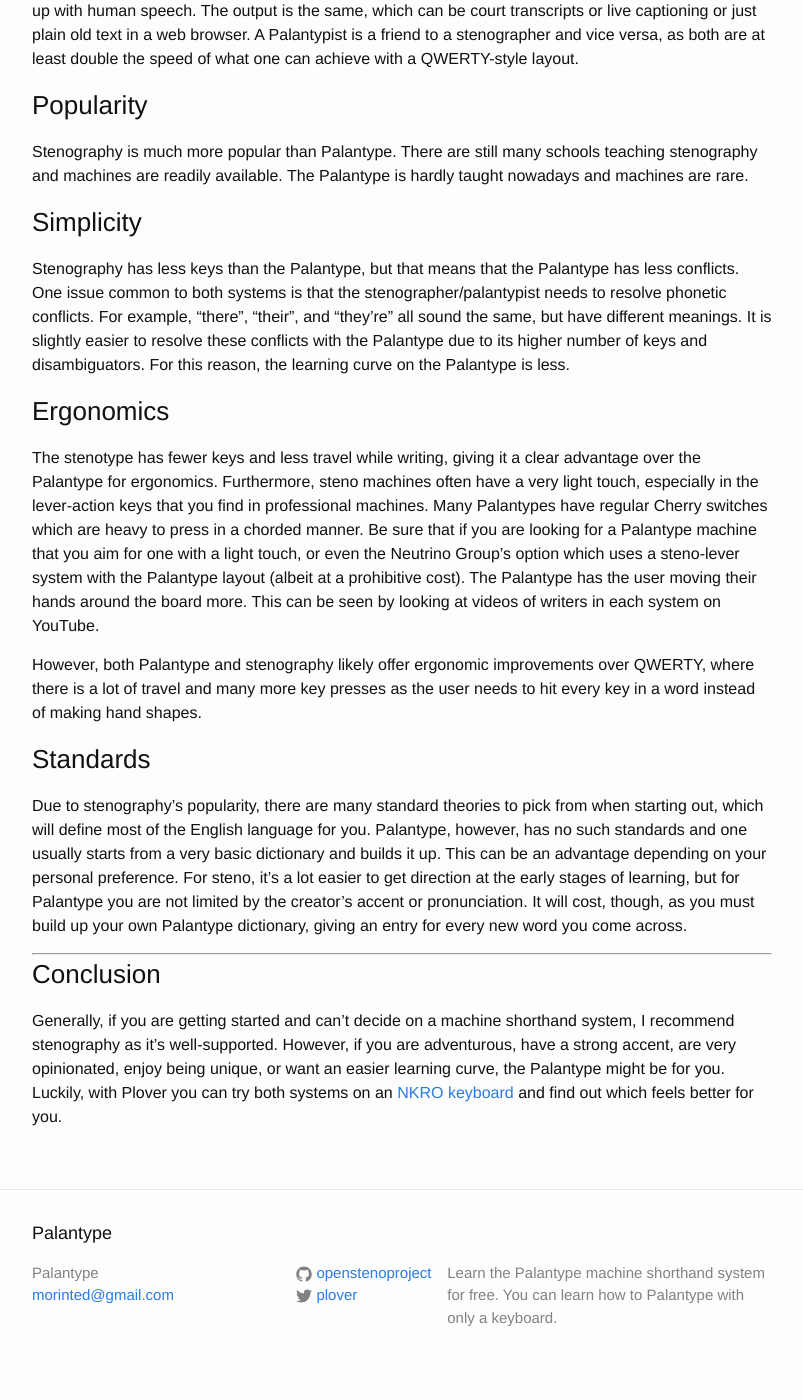
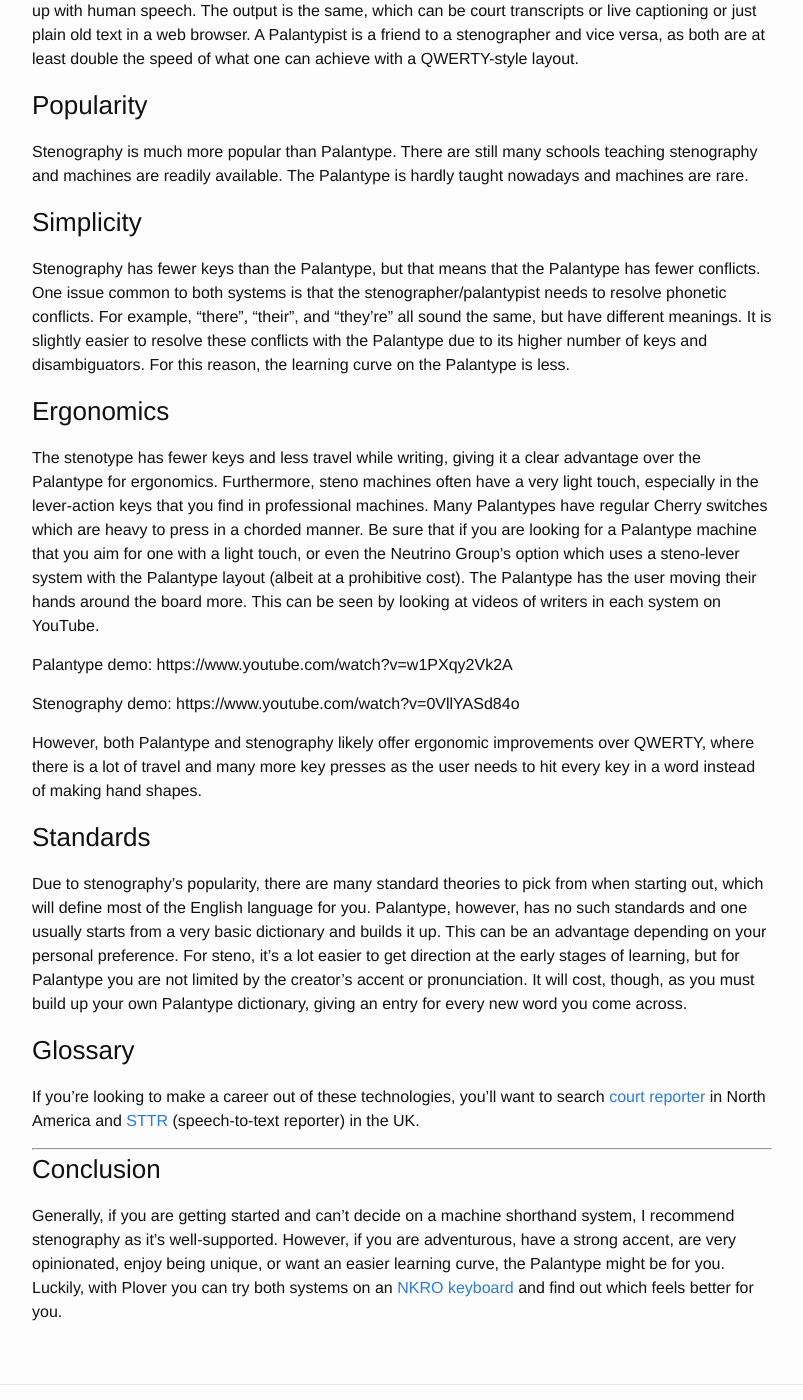
Before and after one commit to openstenoproject/palantype, a Jekyll site: the page built from _posts/2016-08-21-palan-versus-steno.md, in a window 1280 px wide and 1400 px high, scrolled down 433 px. Shown: the whole window, without its empty margins (238-1041 px from the left). Built offline with Jekyll 4.4.1, drawn with Linux system fonts in a browser that asks for light colours.

Commit message:
Update palan versus steno with videos, grammar fixes, and glossary

```diff
--- a/_posts/2016-08-21-palan-versus-steno.md
+++ b/_posts/2016-08-21-palan-versus-steno.md
@@ -22,11 +22,15 @@ Stenography is much more popular than Palantype. There are still many schools te
 
 ### Simplicity
 
-Stenography has less keys than the Palantype, but that means that the Palantype has less conflicts. One issue common to both systems is that the stenographer/palantypist needs to resolve phonetic conflicts. For example, "there", "their", and "they're" all sound the same, but have different meanings. It is slightly easier to resolve these conflicts with the Palantype due to its higher number of keys and disambiguators. For this reason, the learning curve on the Palantype is less.
+Stenography has fewer keys than the Palantype, but that means that the Palantype has fewer conflicts. One issue common to both systems is that the stenographer/palantypist needs to resolve phonetic conflicts. For example, "there", "their", and "they're" all sound the same, but have different meanings. It is slightly easier to resolve these conflicts with the Palantype due to its higher number of keys and disambiguators. For this reason, the learning curve on the Palantype is less.
 
 ### Ergonomics
 
 The stenotype has fewer keys and less travel while writing, giving it a clear advantage over the Palantype for ergonomics. Furthermore, steno machines often have a very light touch, especially in the lever-action keys that you find in professional machines. Many Palantypes have regular Cherry switches which are heavy to press in a chorded manner. Be sure that if you are looking for a Palantype machine that you aim for one with a light touch, or even the Neutrino Group's option which uses a steno-lever system with the Palantype layout (albeit at a prohibitive cost). The Palantype has the user moving their hands around the board more. This can be seen by looking at videos of writers in each system on YouTube.
+
+Palantype demo: https://www.youtube.com/watch?v=w1PXqy2Vk2A
+
+Stenography demo: https://www.youtube.com/watch?v=0VllYASd84o
 
 However, both Palantype and stenography likely offer ergonomic improvements over QWERTY, where there is a lot of travel and many more key presses as the user needs to hit every key in a word instead of making hand shapes.
 
@@ -34,6 +38,10 @@ However, both Palantype and stenography likely offer ergonomic improvements over
 
 Due to stenography's popularity, there are many standard theories to pick from when starting out, which will define most of the English language for you. Palantype, however, has no such standards and one usually starts from a very basic dictionary and builds it up. This can be an advantage depending on your personal preference. For steno, it's a lot easier to get direction at the early stages of learning, but for Palantype you are not limited by the creator's accent or pronunciation. It will cost, though, as you must build up your own Palantype dictionary, giving an entry for every new word you come across.
 
+### Glossary
+
+If you're looking to make a career out of these technologies, you'll want to search [court reporter](https://en.wikipedia.org/wiki/Court_reporter) in North America and [STTR](https://en.wikipedia.org/wiki/Speech-to-text_reporter) (speech-to-text reporter) in the UK.
+
 --------------------
 
 ### Conclusion
```
